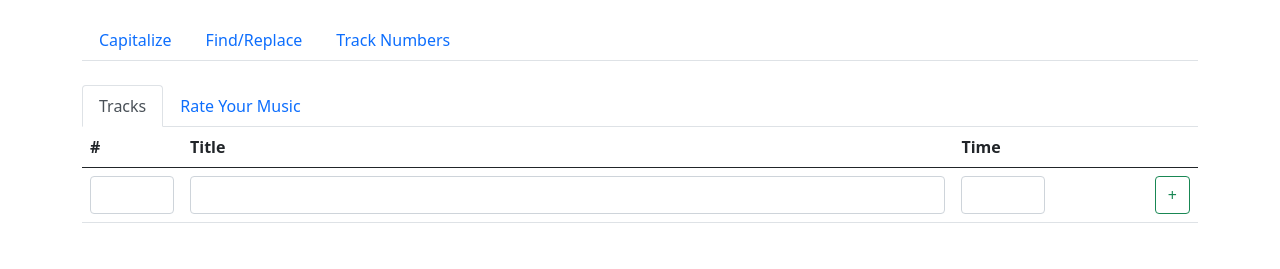
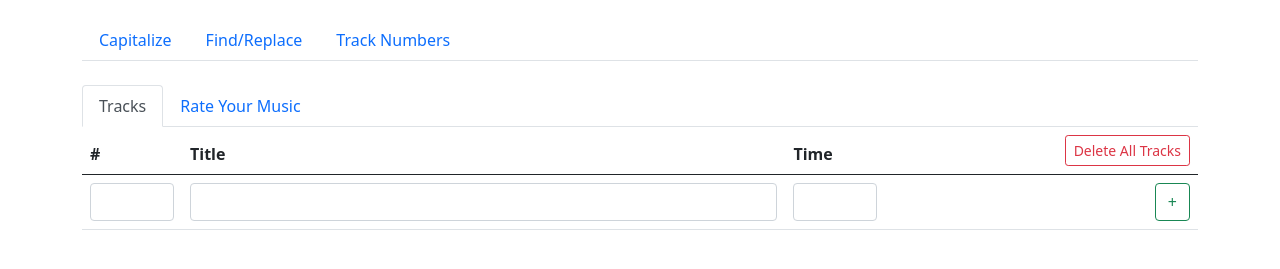
Before and after one commit to elliotchance/tracklist-editor, a plain HTML site: page index.html in a window 1280 px wide. Shown: the part 75-344 px from the top of the page. Drawn offline with nearby package versions, Linux system fonts and the light colour scheme.

Commit message:
Add "Delete All Tracks" button (#29)

```diff
--- a/index.html
+++ b/index.html
@@ -153,6 +153,10 @@
 
                         this.refresh();
                     },
+                    deleteAllTracks(){
+                        this.tracks = []
+                        this.refresh();
+                    },
                     insertTrack(trackId) {
                         for (let i = 0; i < this.tracks.length; i++) {
                             if (this.tracks[i].id === trackId) {
@@ -303,7 +307,11 @@
                                         <th scope="col" width="100">#</th>
                                         <th scope="col">Title</th>
                                         <th scope="col" width="100">Time</th>
-                                        <th scope="col">&nbsp;</th>
+                                        <th scope="col" style="text-align: right">
+                                            <button type="button" class="btn btn-outline-danger btn-sm" @click="deleteAllTracks">
+                                                Delete All Tracks
+                                            </button>
+                                        </th>
                                     </tr>
                                 </thead>
                                 <tbody>
```
